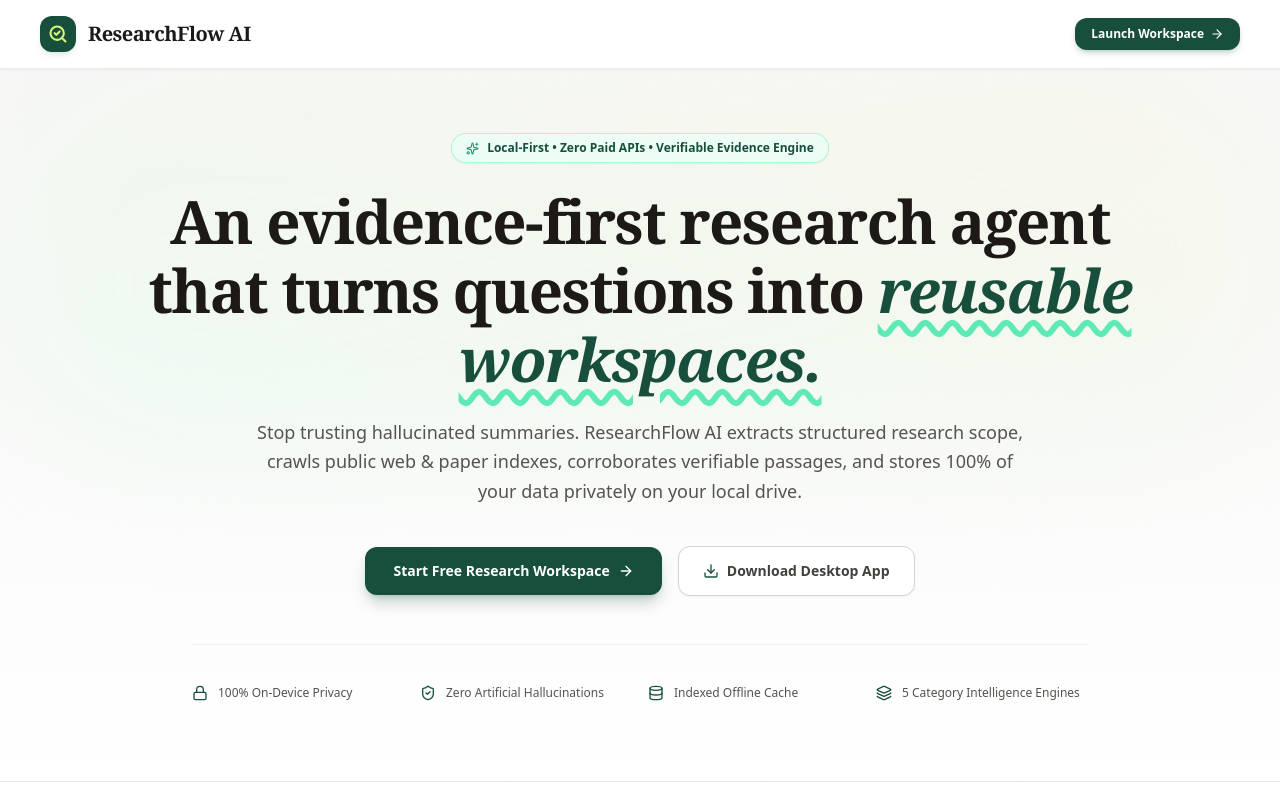
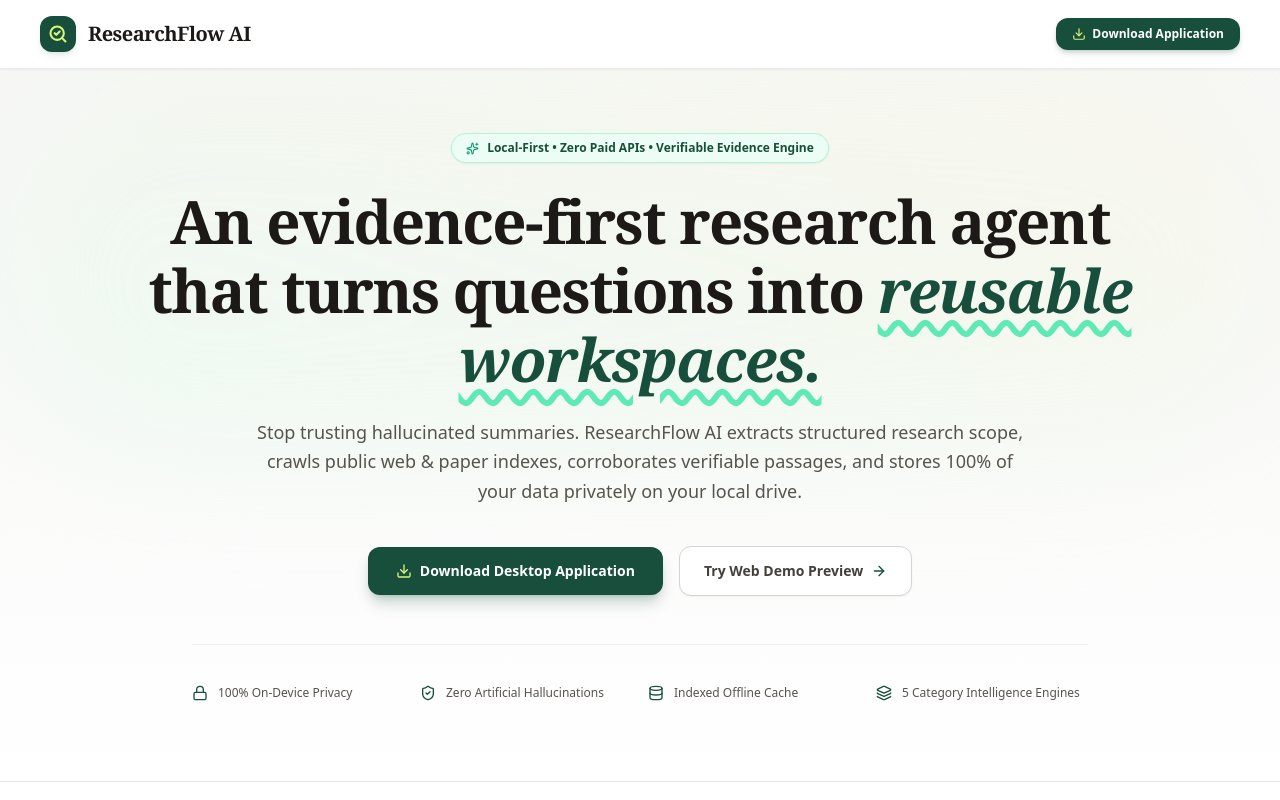
Before and after one commit to nagendar0/ResearchFlow-AI, a Next.js app: page /landing in a window 1280 px wide. Shown: the top 800 px of the page. Built offline with nearby package versions, Linux system fonts and the light colour scheme.

Commit message:
Replace Launch Workspace button with Download Application button in landing page navigation and hero section

```diff
--- a/src/app/landing/page.tsx
+++ b/src/app/landing/page.tsx
@@ -42,15 +42,9 @@
           <div className="flex items-center gap-3 sm:gap-4 shrink-0">
             <button
               onClick={handleScrollToDownload}
-              className="text-xs font-semibold text-stone-600 hover:text-stone-900 transition-colors flex items-center gap-1.5 hidden sm:flex cursor-pointer"
-            >
-              <Download size={14} /> Desktop Build
-            </button>
-            <button
-              onClick={handleLaunchApp}
               className="px-4 py-2 text-xs font-bold bg-[#174f3c] text-white rounded-xl hover:bg-[#123e2f] transition-all shadow-md shadow-[#174f3c]/20 hover:shadow-lg flex items-center gap-1.5 cursor-pointer shrink-0"
             >
-              Launch Workspace <ArrowRight size={14} />
+              <Download size={14} className="text-[#d9f57a]" /> Download Application
             </button>
           </div>
         </div>
@@ -76,16 +70,16 @@
 
           <div className="pt-4 flex flex-col sm:flex-row items-center justify-center gap-4">
             <button
-              onClick={handleLaunchApp}
-              className="w-full sm:w-auto px-7 py-3.5 text-sm font-bold bg-[#174f3c] text-white rounded-xl hover:bg-[#123e2f] transition-all shadow-lg shadow-[#174f3c]/25 flex items-center justify-center gap-2 hover:scale-[1.02]"
+              onClick={handleScrollToDownload}
+              className="w-full sm:w-auto px-7 py-3.5 text-sm font-bold bg-[#174f3c] text-white rounded-xl hover:bg-[#123e2f] transition-all shadow-lg shadow-[#174f3c]/25 flex items-center justify-center gap-2 hover:scale-[1.02] cursor-pointer"
             >
-              Start Free Research Workspace <ArrowRight size={16} />
+              <Download size={16} className="text-[#d9f57a]" /> Download Desktop Application
             </button>
             <button
-              onClick={handleScrollToDownload}
-              className="w-full sm:w-auto px-6 py-3.5 text-sm font-semibold text-stone-700 bg-white border border-stone-300 rounded-xl hover:bg-stone-50 hover:border-stone-400 transition-all flex items-center justify-center gap-2 shadow-xs"
+              onClick={handleLaunchApp}
+              className="w-full sm:w-auto px-6 py-3.5 text-sm font-semibold text-stone-700 bg-white border border-stone-300 rounded-xl hover:bg-stone-50 hover:border-stone-400 transition-all flex items-center justify-center gap-2 shadow-xs cursor-pointer"
             >
-              <Download size={16} className="text-[#174f3c]" /> Download Desktop App
+              Try Web Demo Preview <ArrowRight size={16} className="text-[#174f3c]" />
             </button>
           </div>
 
--- a/src/app/page.tsx
+++ b/src/app/page.tsx
@@ -51,15 +51,9 @@
           <div className="flex items-center gap-3 sm:gap-4 shrink-0">
             <button
               onClick={handleScrollToDownload}
-              className="text-xs font-semibold text-stone-600 hover:text-stone-900 transition-colors flex items-center gap-1.5 hidden sm:flex cursor-pointer"
-            >
-              <Download size={14} /> Desktop Build
-            </button>
-            <button
-              onClick={handleLaunchApp}
               className="px-4 py-2 text-xs font-bold bg-[#174f3c] text-white rounded-xl hover:bg-[#123e2f] transition-all shadow-md shadow-[#174f3c]/20 hover:shadow-lg flex items-center gap-1.5 cursor-pointer shrink-0"
             >
-              Launch Workspace <ArrowRight size={14} />
+              <Download size={14} className="text-[#d9f57a]" /> Download Application
             </button>
           </div>
         </div>
@@ -85,16 +79,16 @@
 
           <div className="pt-4 flex flex-col sm:flex-row items-center justify-center gap-4">
             <button
-              onClick={handleLaunchApp}
+              onClick={handleScrollToDownload}
               className="w-full sm:w-auto px-7 py-3.5 text-sm font-bold bg-[#174f3c] text-white rounded-xl hover:bg-[#123e2f] transition-all shadow-lg shadow-[#174f3c]/25 flex items-center justify-center gap-2 hover:scale-[1.02] cursor-pointer"
             >
-              Start Free Research Workspace <ArrowRight size={16} />
+              <Download size={16} className="text-[#d9f57a]" /> Download Desktop Application
             </button>
             <button
-              onClick={handleScrollToDownload}
+              onClick={handleLaunchApp}
               className="w-full sm:w-auto px-6 py-3.5 text-sm font-semibold text-stone-700 bg-white border border-stone-300 rounded-xl hover:bg-stone-50 hover:border-stone-400 transition-all flex items-center justify-center gap-2 shadow-xs cursor-pointer"
             >
-              <Download size={16} className="text-[#174f3c]" /> Download Desktop App
+              Try Web Demo Preview <ArrowRight size={16} className="text-[#174f3c]" />
             </button>
           </div>
 
```
